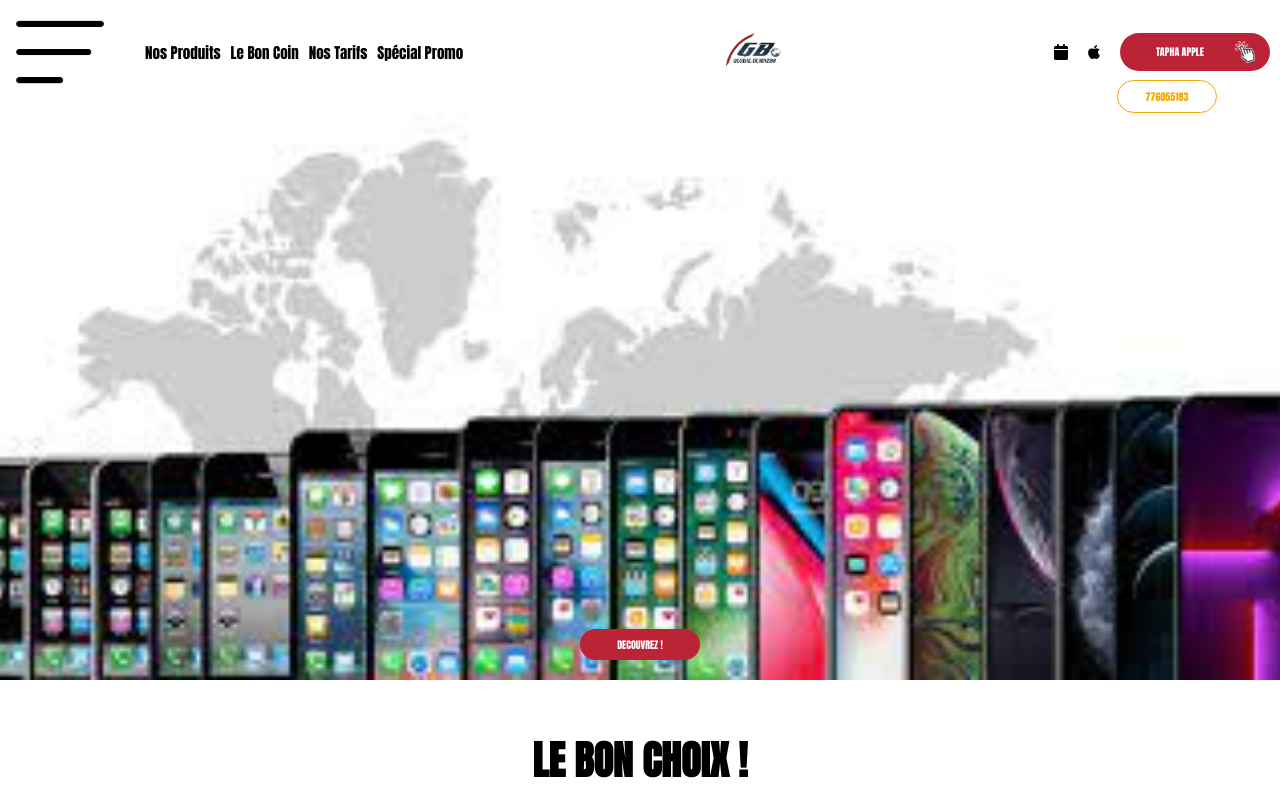
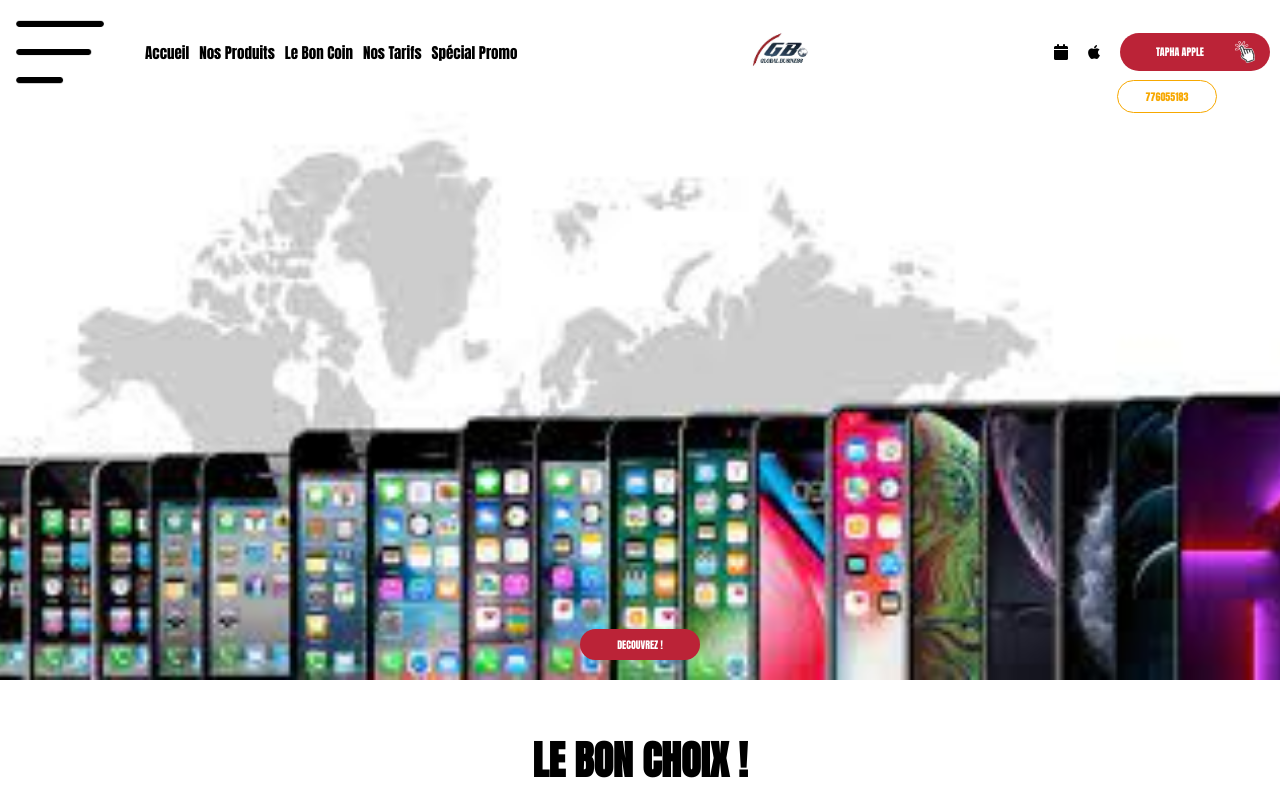
Before and after one commit to Mohamedfaye12/projet, a plain HTML site: page index.html in a window 1280 px wide. Shown: the top 800 px of the page. Drawn offline with Linux system fonts and the light colour scheme.

Commit message:
commiteeee

```diff
--- a/index.html
+++ b/index.html
@@ -12,6 +12,7 @@
         <div class="menu">
             <img src="medias/menu.png" class="menu_icons">
             <ul>
+                <li><a href="#">accueil</a></li>
                 <li><a href="#produits">nos produits</a></li>
                 <li><a href="#coin">le bon coin</a></li>
                 <li><a href="#produits">nos tarifs</a></li>
```
